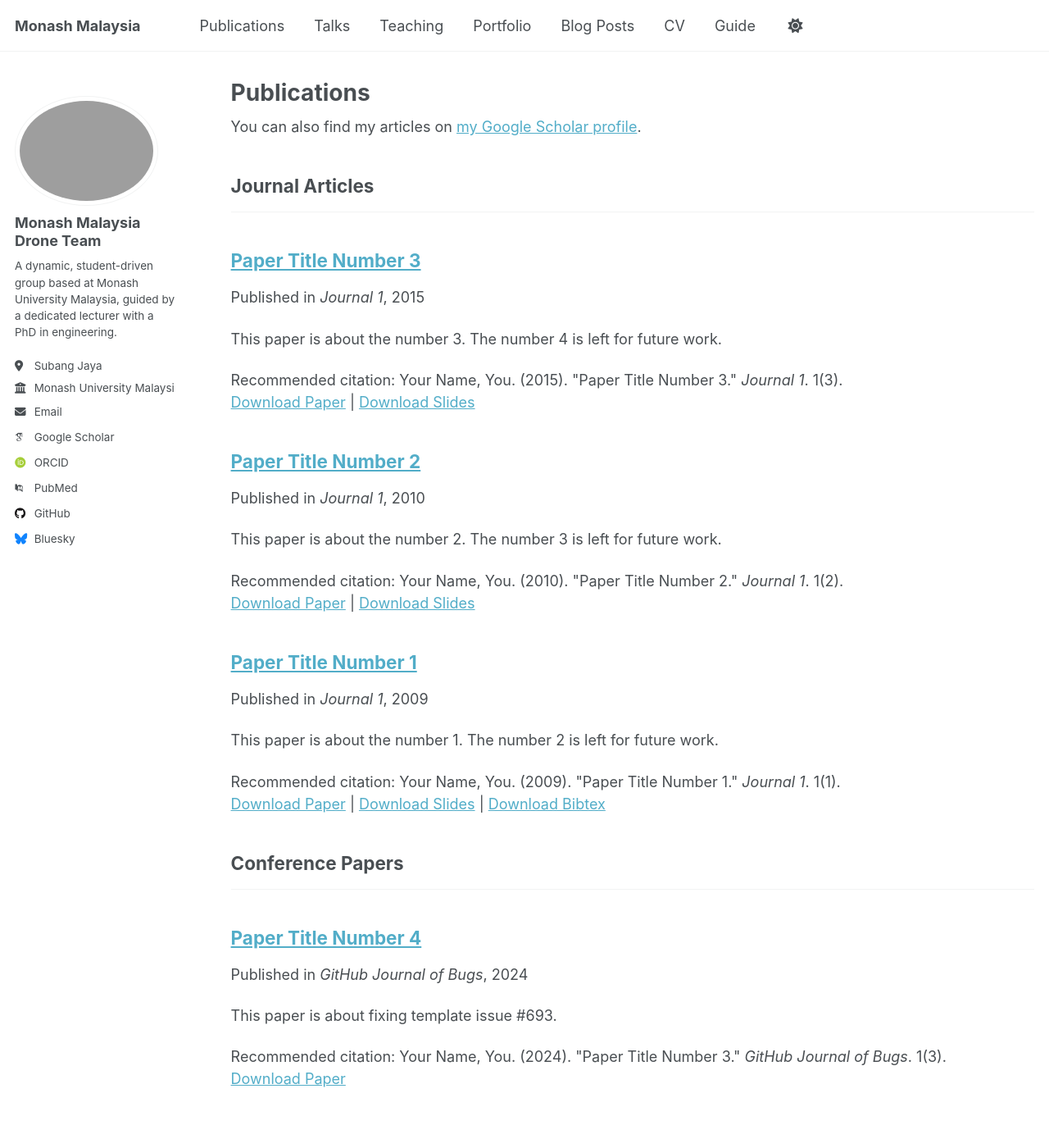
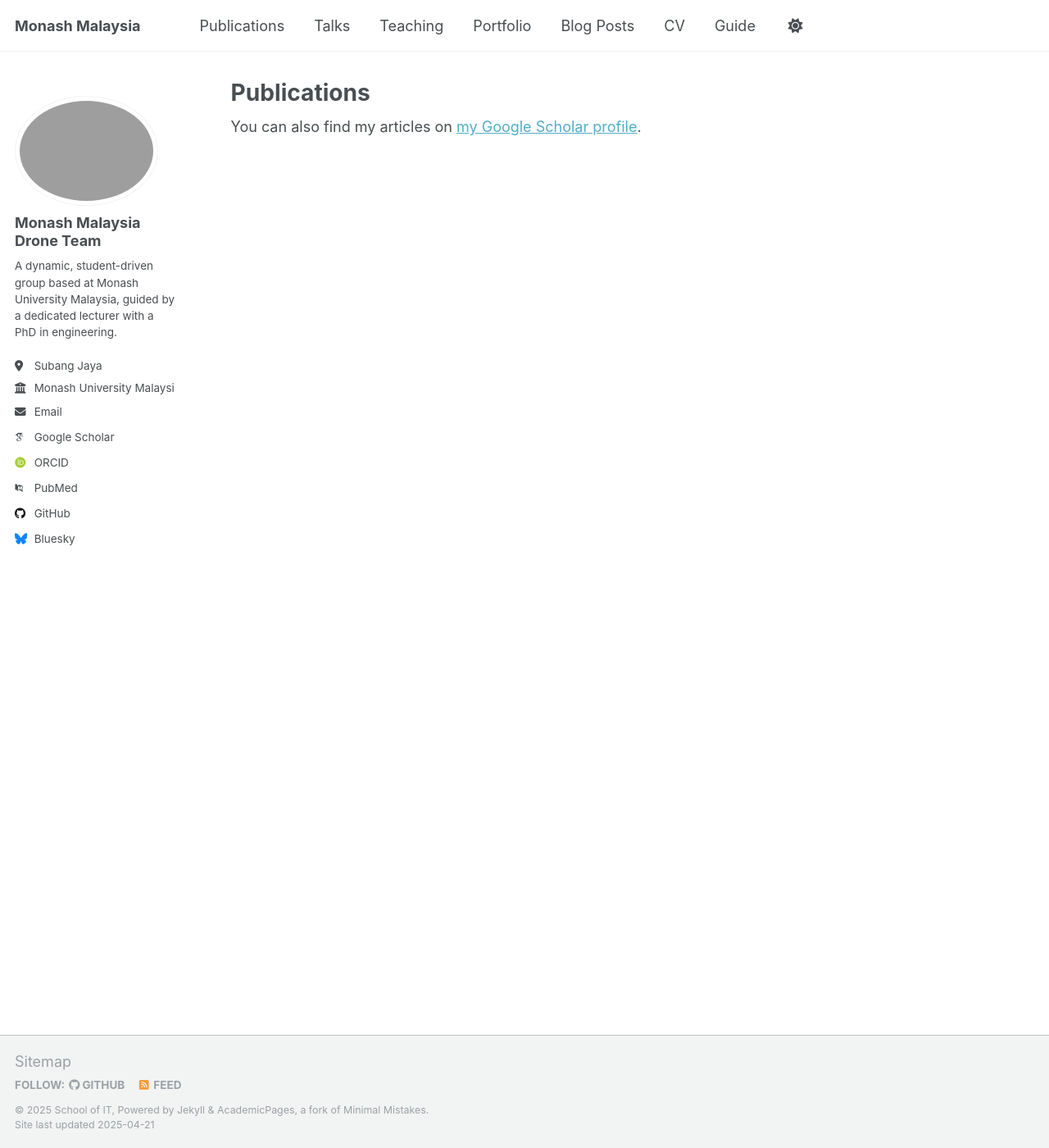
Before and after one commit to noobasuna/monash_drone, a Jekyll site: the page built from _pages/publications.html, in a window 1280 px wide and 1400 px high. Shown: the whole window at 82% size. Built offline with Jekyll 4.4.1, drawn with Linux system fonts in a browser that asks for light colours; some web fonts are replaced; part of the change alters nothing that is shown.

Commit message:
Update _config.yml

```diff
--- a/_config.yml
+++ b/_config.yml
@@ -74,15 +74,6 @@ author:
   xing             : # Username
   youtube          : # Username
   zhihu            : # Username
-
-# Publication Category - The following the list of publication categories and their headings
-publication_category:
-  books:
-    title: 'Books'
-  manuscripts:
-    title: 'Journal Articles'
-  conferences:
-    title: 'Conference Papers'
 
 # Site Settings
 teaser                   :  # filename of teaser fallback teaser image placed in /images/, .e.g. "500x300.png"
@@ -216,9 +207,6 @@ collections:
   teaching:
     output: false
     permalink: /:collection/:path/
-  publications:
-    output: false
-    permalink: /:collection/:path/
   portfolio:
     output: true
     permalink: /:collection/:path/
@@ -257,14 +245,6 @@ defaults:
       share: true
       comments: true
   # _publications
-  - scope:
-      path: ""
-      type: publications
-    values:
-      layout: single
-      author_profile: true
-      share: true
-      comments: true
   # _portfolio
   - scope:
       path: ""
```
